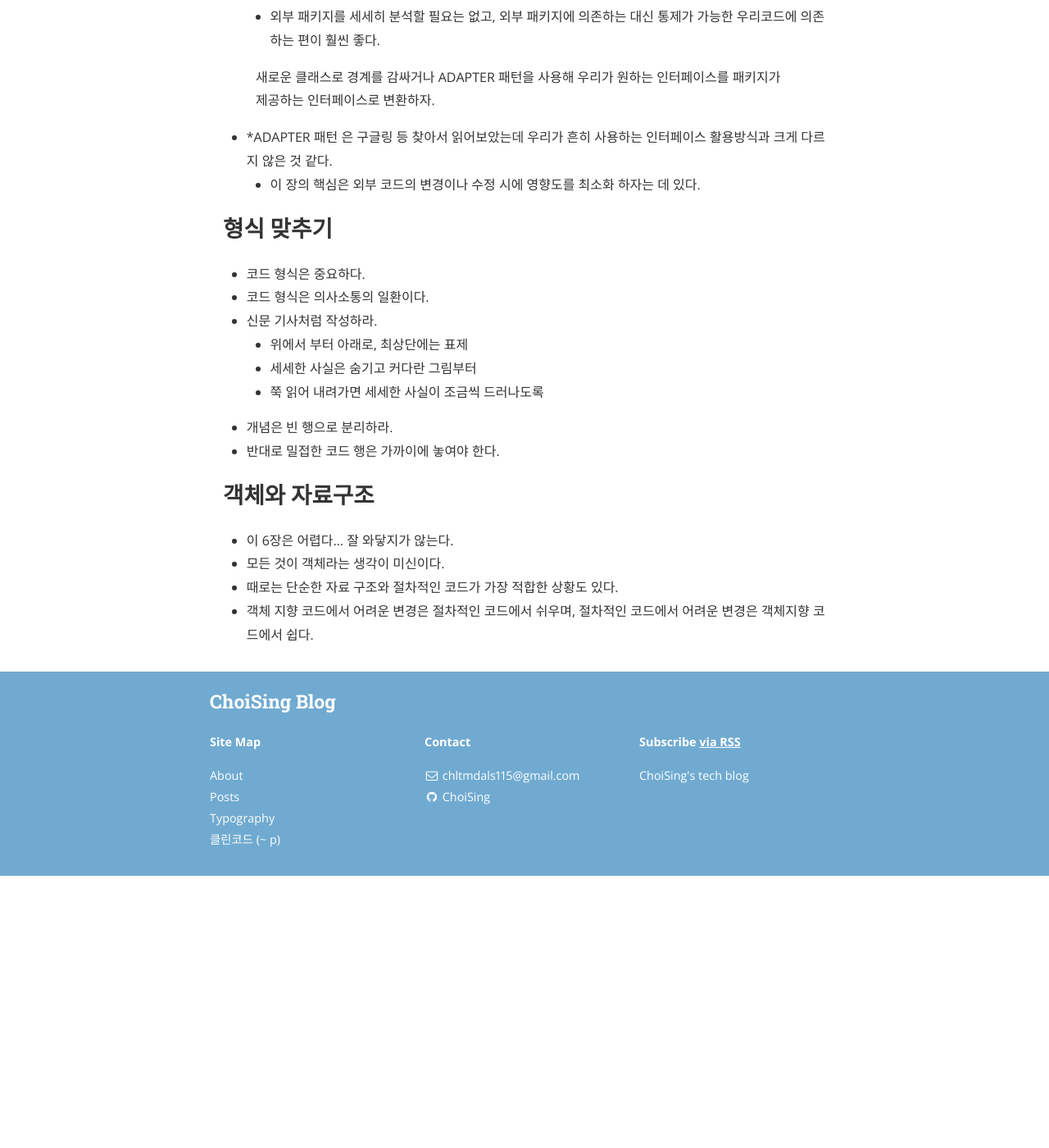
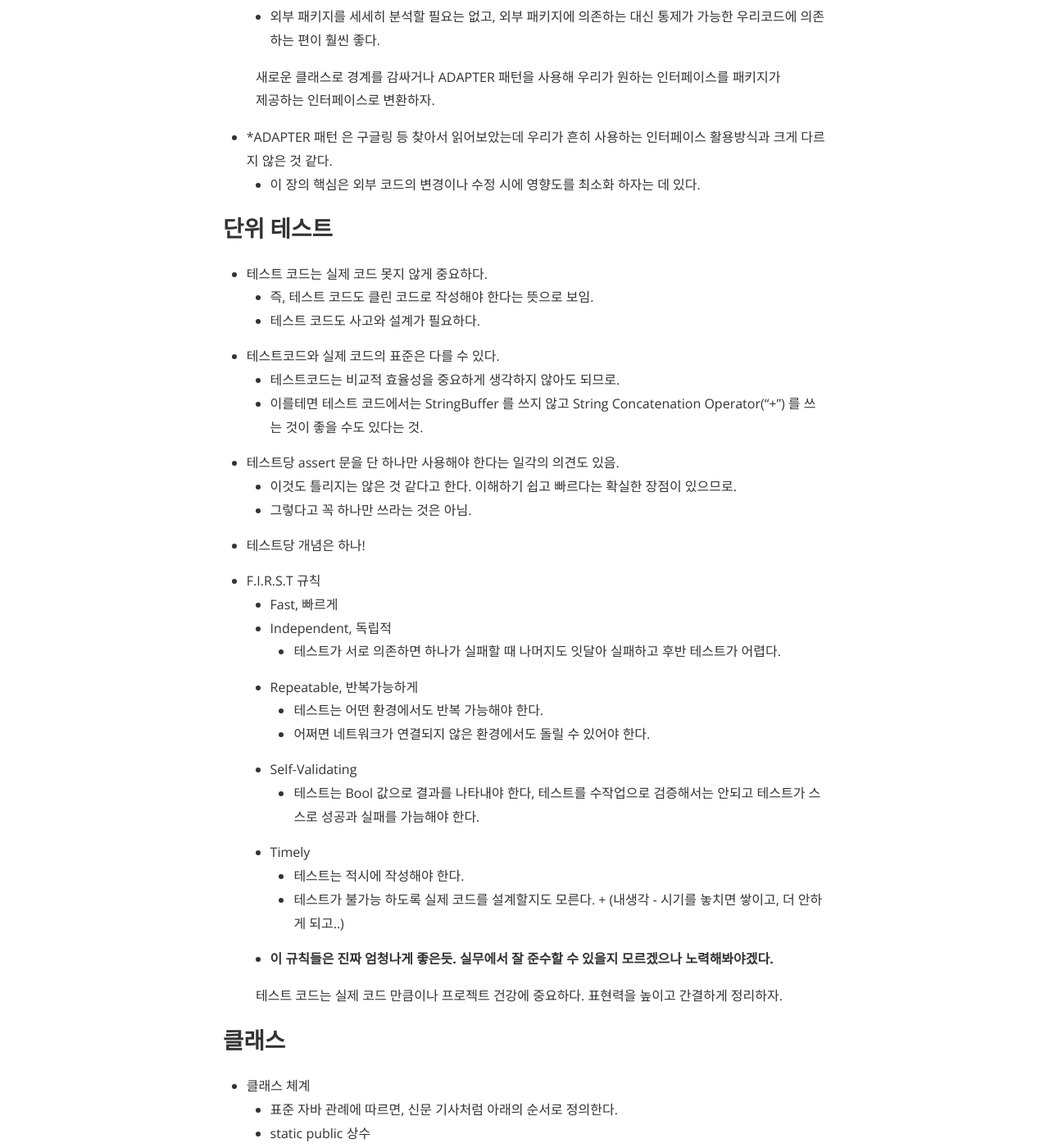
Before and after one commit to Oraindrop/oraindrop.github.io, a Jekyll site: the page built from assets/unfinished/clean-code.md, in a window 1280 px wide and 1400 px high, scrolled down 1433 px. Shown: the whole window at 82% size. Built offline with Jekyll 4.4.1, drawn with Linux system fonts in a browser that asks for light colours; nearby versions of some CDN libraries; our own code applies the rules of GitHub Pages for plain Markdown files; before the commit the page ends 2501 px from its top, so only the background shows below that; some of the changed text lies outside the part shown.

Commit message:
read clean code 200603

```diff
--- a/assets/unfinished/clean-code.md
+++ b/assets/unfinished/clean-code.md
@@ -42,23 +42,64 @@
 - *ADAPTER 패턴 은 구글링 등 찾아서 읽어보았는데 우리가 흔히 사용하는 인터페이스 활용방식과 크게 다르지 않은 것 같다.
     - 이 장의 핵심은 외부 코드의 변경이나 수정 시에 영향도를 최소화 하자는 데 있다.
 
+## 단위 테스트
 
+- 테스트 코드는 실제 코드 못지 않게 중요하다.
+    - 즉, 테스트 코드도 클린 코드로 작성해야 한다는 뜻으로 보임.
+    - 테스트 코드도 사고와 설계가 필요하다.
 
+- 테스트코드와 실제 코드의 표준은 다를 수 있다.
+    - 테스트코드는 비교적 효율성을 중요하게 생각하지 않아도 되므로.
+    - 이를테면 테스트 코드에서는 StringBuffer 를 쓰지 않고 String Concatenation Operator("+") 를 쓰는 것이 좋을 수도 있다는 것.
 
-## 형식 맞추기
+- 테스트당 assert 문을 단 하나만 사용해야 한다는 일각의 의견도 있음.
+    - 이것도 틀리지는 않은 것 같다고 한다. 이해하기 쉽고 빠르다는 확실한 장점이 있으므로.
+    - 그렇다고 꼭 하나만 쓰라는 것은 아님.
 
-- 코드 형식은 중요하다.
-- 코드 형식은 의사소통의 일환이다.
-- 신문 기사처럼 작성하라.
-    - 위에서 부터 아래로, 최상단에는 표제
-    - 세세한 사실은 숨기고 커다란 그림부터
-    - 쭉 읽어 내려가면 세세한 사실이 조금씩 드러나도록
-- 개념은 빈 행으로 분리하라.
-- 반대로 밀접한 코드 행은 가까이에 놓여야 한다.
+- 테스트당 개념은 하나!
 
-## 객체와 자료구조
+- F.I.R.S.T 규칙
+    - Fast, 빠르게
+    - Independent, 독립적
+        - 테스트가 서로 의존하면 하나가 실패할 때 나머지도 잇달아 실패하고 후반 테스트가 어렵다.
+    - Repeatable, 반복가능하게
+        - 테스트는 어떤 환경에서도 반복 가능해야 한다.
+        - 어쩌면 네트워크가 연결되지 않은 환경에서도 돌릴 수 있어야 한다.
+    - Self-Validating
+        - 테스트는 Bool 값으로 결과를 나타내야 한다, 테스트를 수작업으로 검증해서는 안되고 테스트가 스스로 성공과 실패를 가늠해야 한다.
+    - Timely
+        - 테스트는 적시에 작성해야 한다.
+        - 테스트가 불가능 하도록 실제 코드를 설계할지도 모른다. + (내생각 - 시기를 놓치면 쌓이고, 더 안하게 되고..)
+    - **이 규칙들은 진짜 엄청나게 좋은듯. 실무에서 잘 준수할 수 있을지 모르겠으나 노력해봐야겠다.**
 
-- 이 6장은 어렵다... 잘 와닿지가 않는다.
-- 모든 것이 객체라는 생각이 미신이다.
-- 때로는 단순한 자료 구조와 절차적인 코드가 가장 적합한 상황도 있다.
-- 객체 지향 코드에서 어려운 변경은 절차적인 코드에서 쉬우며, 절차적인 코드에서 어려운 변경은 객체지향 코드에서 쉽다.
+> 테스트 코드는 실제 코드 만큼이나 프로젝트 건강에 중요하다. 표현력을 높이고 간결하게 정리하자.
+
+## 클래스
+
+- 클래스 체계
+    - 표준 자바 관례에 따르면, 신문 기사처럼 아래의 순서로 정의한다.
+    - static public 상수
+    - static private 상수
+    - private 인스턴스 변수
+    - public 메서드
+    - private 메서드는 자신을 호출하는 public 함수 직후에 넣는다.
+
+- 클래스는 작아야 한다.
+    - SRP, 단일 책임 원칙.
+    - 즉, 클래스를 수정하는 원인은 하나여야 한다.
+    - 1을 고칠때도 A클래스, 2를 수정할때도 A클래스에 수정이 필요하다면 이는 SRP를 위반한 것이라고 볼 수 있겠다.
+
+- 클래스는 응집도가 높아야 한다.
+    - 클래스의 인스턴스 변수를 사용하는 메서드들이 많다면, 그 클래스는 응집도가 높다.
+    - 응집도를 유지하면 작은 클래스 여럿이 나온다.
+        - 큰 함수를 작은 함수로 쪼개다보면, 파라미터가 많아지고, 파라미터를 줄이면(인스턴스 변수로 승격한다면) 응집도가 낮아지고, 이는 클래스를 분리해도 된다는 신호이다.
+
+- 저자의 경험적 근거에 의하면 클래스 일부에서만 사용되는 private 메서드는 코드를 개선할 잠재적인 여지를 시사한다.
+    - 이런생각은 처음해 보는데 맞는 것 같음 진짜.
+
+- SRP 를 준수하면 OCP 도 준수하기 쉬워진다.
+    - 새 기능 추가 시 기존 클래스의 수정 없이 클래스를 제자리에 끼워넣기만 하면 끝나는 것이 베스트.
+
+- 결합도를 줄이면 DIP 를 따르는 클래스가 나온다는데 이건 뭔말인지 잘 이해 못했음
+    - 기본적으로 내가 DIP 에 대한 이해가 부족한 듯.
+    - DIP, 상세한 구현이 아닌 추상화에 의존해야 한다.
```
Also changed, not shown: other parts of assets/unfinished/clean-code.md (+1 -1 lines).
